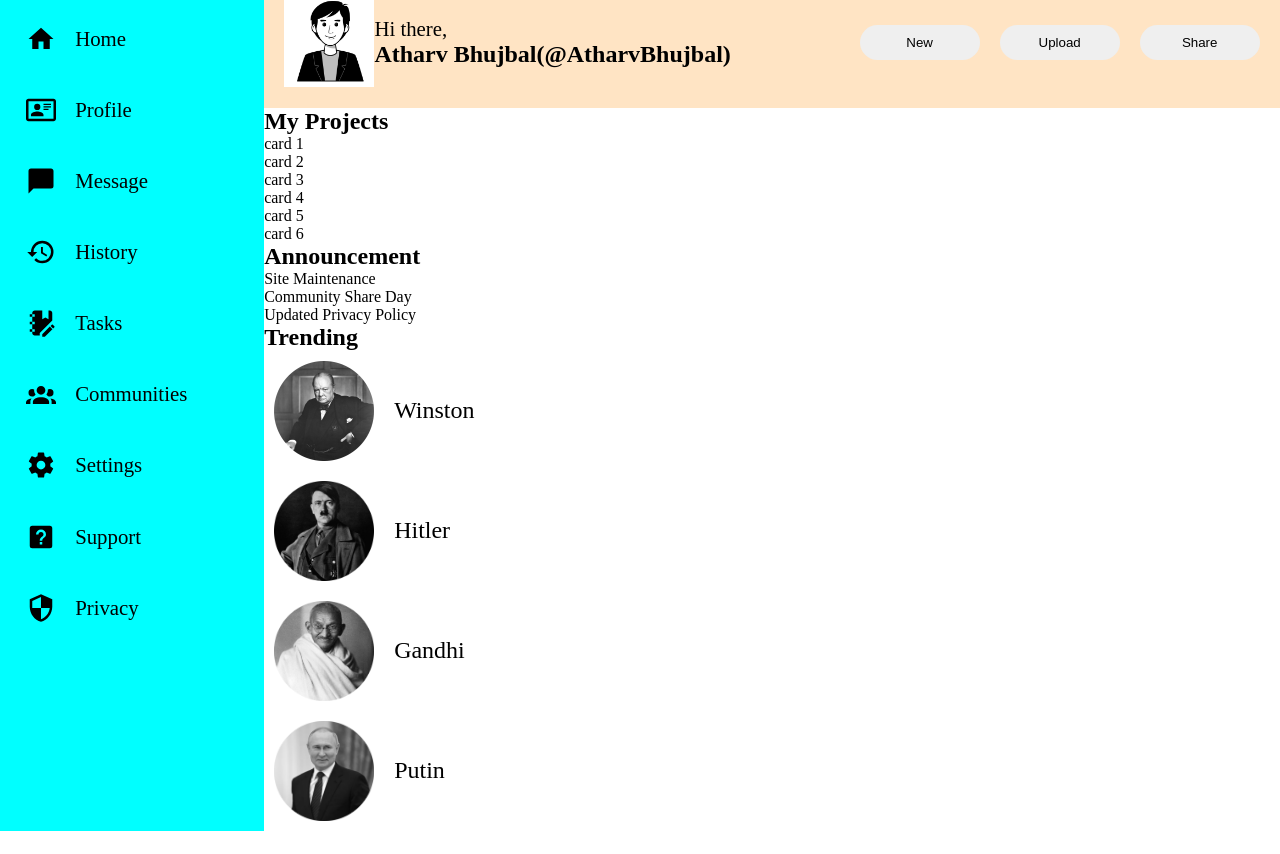
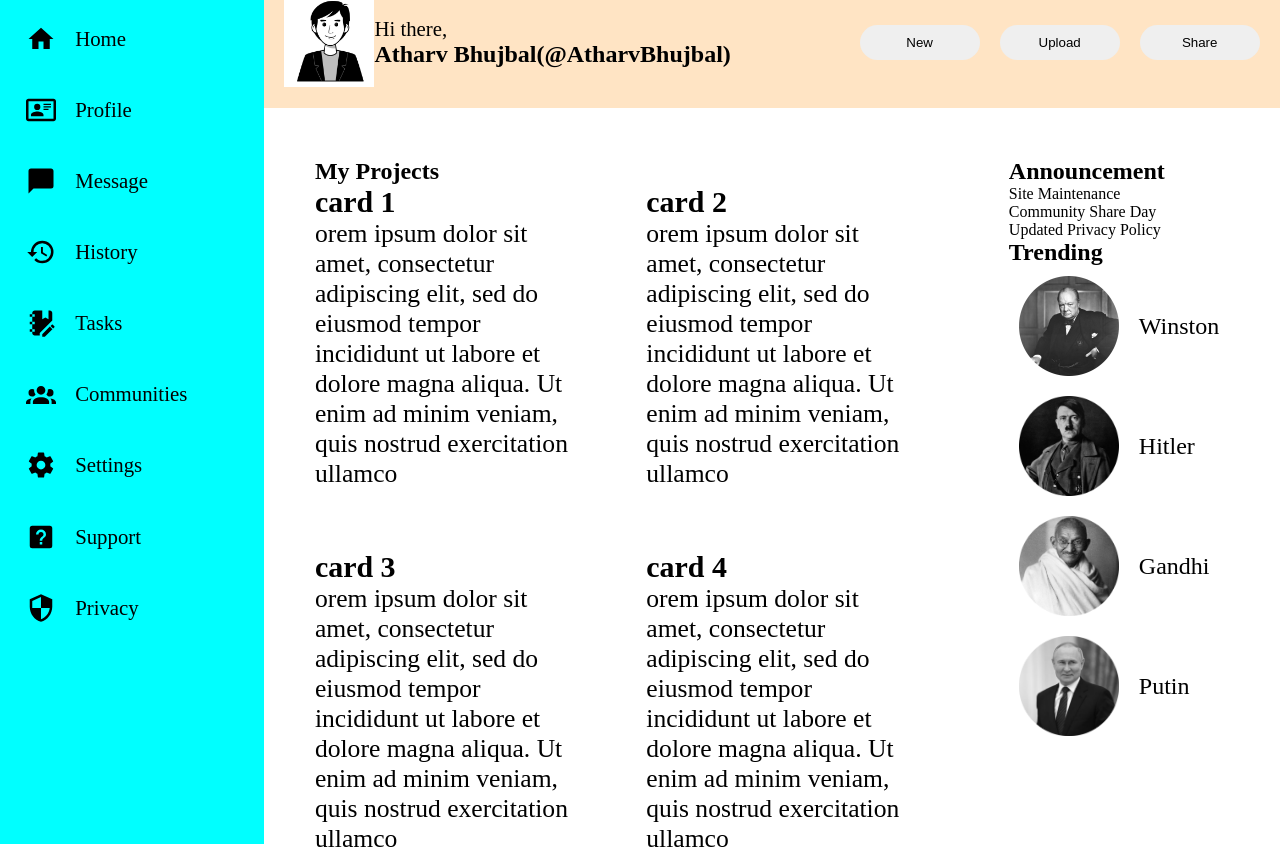
Before and after one commit to AtharvBhujbal/Admin_Dashboard, a plain HTML site: page index.html in a window 1280 px wide. Shown: the part 83-937 px from the top of the page. Before the commit the page ends 914 px from the top, so only its background shows below. Drawn offline with Linux system fonts and the light colour scheme.

Commit message:
Updated Project layout

```diff
--- a/index.html
+++ b/index.html
@@ -77,14 +77,26 @@
                 <div class="projects">
                     <h2 class="heading">My Projects</h2>
                     <div class="projects_container">
-                        <div class="card">card 1</div>
-                        <div class="card">card 2</div>
-                        <div class="card">card 3</div>
-                        <div class="card">card 4</div>
-                        <div class="card">card 5</div>
-                        <div class="card">card 6</div>
+                        <div class="card"><h3>card 1</h3>
+                            orem ipsum dolor sit amet, consectetur adipiscing elit, sed do eiusmod tempor incididunt ut labore et dolore magna aliqua. Ut enim ad minim veniam, quis nostrud exercitation ullamco </div>
+                        <div class="card"><h3>card 2</h3>
+                        orem ipsum dolor sit amet, consectetur adipiscing elit, sed do eiusmod tempor incididunt ut labore et dolore magna aliqua. Ut enim ad minim veniam, quis nostrud exercitation ullamco
+                        </div>
+                        <div class="card"><h3>card 3</h3>
+                        orem ipsum dolor sit amet, consectetur adipiscing elit, sed do eiusmod tempor incididunt ut labore et dolore magna aliqua. Ut enim ad minim veniam, quis nostrud exercitation ullamco
+                        </div>
+                        <div class="card"><h3>card 4</h3>
+                        orem ipsum dolor sit amet, consectetur adipiscing elit, sed do eiusmod tempor incididunt ut labore et dolore magna aliqua. Ut enim ad minim veniam, quis nostrud exercitation ullamco
+                        </div>
+                        <!-- <div class="card"><h3>card 5</h3>
+                        orem ipsum dolor sit amet, consectetur adipiscing elit, sed do eiusmod tempor incididunt ut labore et dolore magna aliqua. Ut enim ad minim veniam, quis nostrud exercitation ullamco
+                        </div>
+                        <div class="card"><h3>card 6</h3>
+                        orem ipsum dolor sit amet, consectetur adipiscing elit, sed do eiusmod tempor incididunt ut labore et dolore magna aliqua. Ut enim ad minim veniam, quis nostrud exercitation ullamco
+                        </div> -->
                     </div>
                 </div>
+                <div class="sidenav_container">
                     <div class="announce">
                         <h2 class="heading">Announcement</h2>
                         <div class="announce_container">
@@ -115,5 +127,6 @@
                 </div>
             </div>
         </div>
+    </div>
 </body>
 </html>
--- a/style.css
+++ b/style.css
@@ -89,3 +89,20 @@ button{
     justify-content: center;
     gap: 20px;
 }
+.content{
+    padding: 5%;
+    display: grid;
+    grid-template-columns: 3fr 1fr;
+    gap: 10%;
+}
+.projects_container{
+    font-size: 1.6rem;
+    display: grid;
+    grid-template-columns: repeat(auto-fit,minmax(200px,3fr));
+    gap: 10%;
+    grid-column:1/2 ;
+    grid-row: 1/3;
+}
+/* .trending{
+    grid-column: 2/3;
+} */
```
Lines whose indentation alone changed are shown as unchanged.
